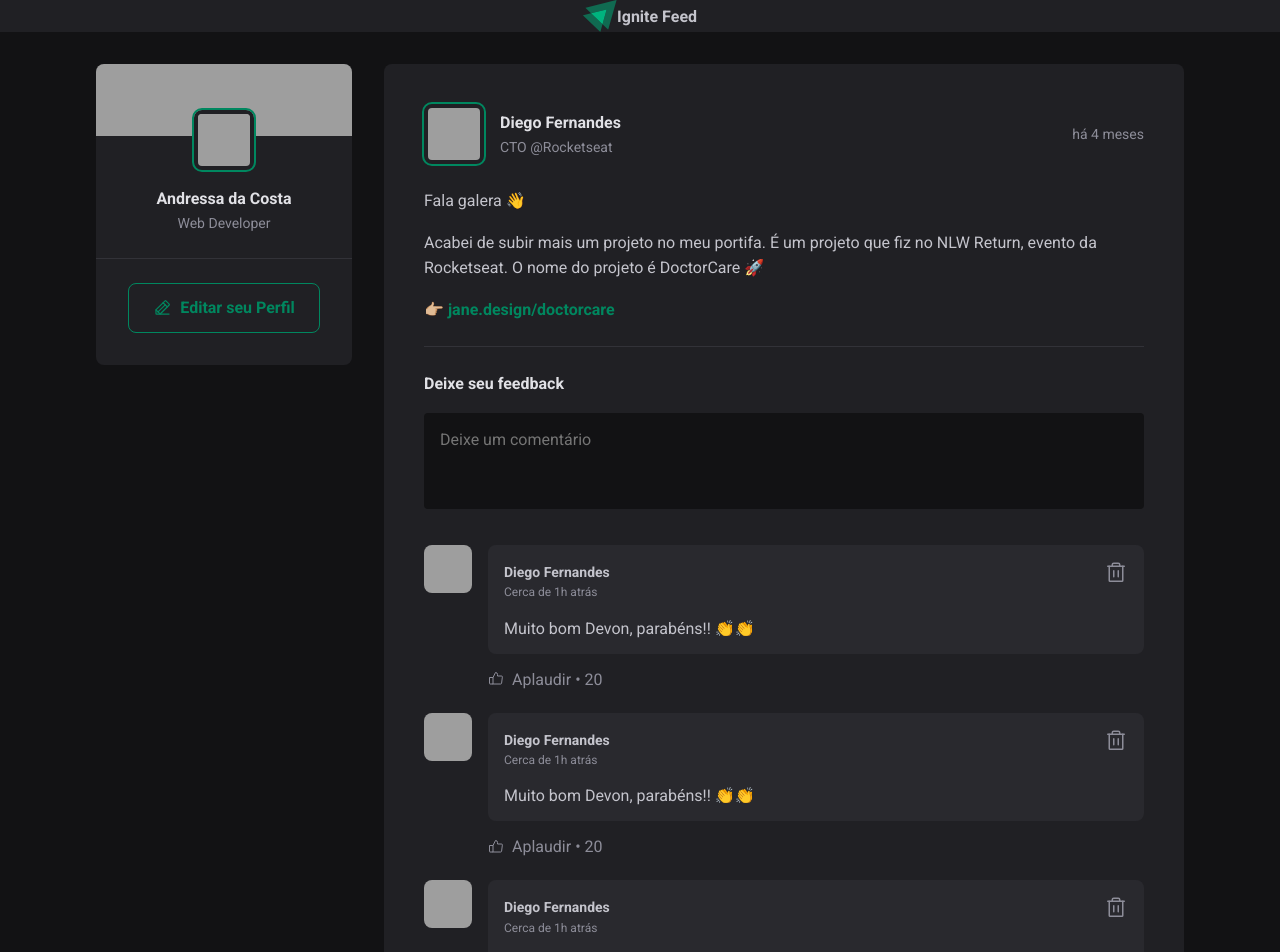
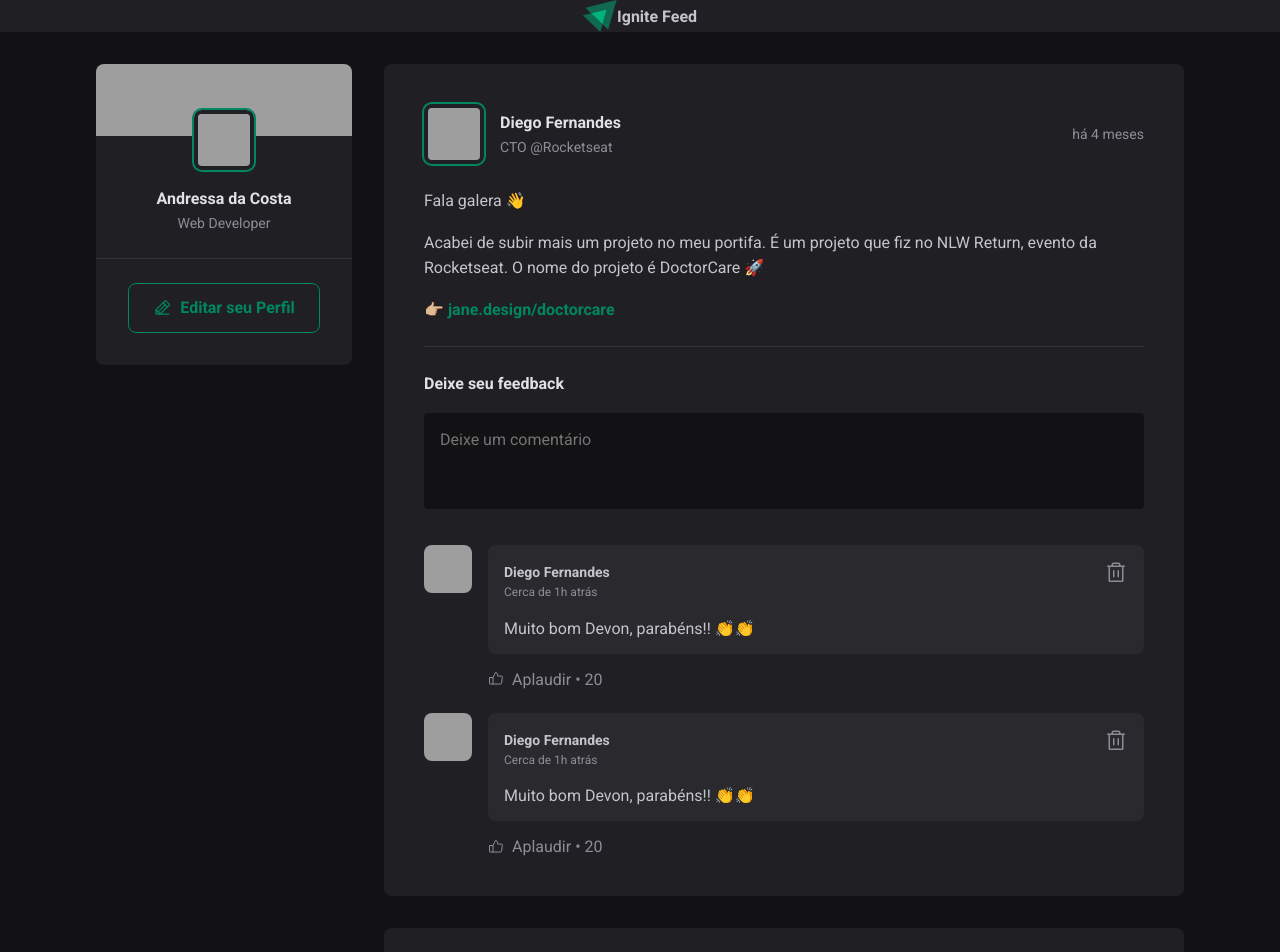
Before and after one commit to AndressaDaCosta/trilha-ignite-reactjs, a React (Vite) app in the folder 01-fundamentos-reactjs/: page / in a window 1280 px wide. Shown: the top 952 px of the page. Built offline with nearby package versions, Linux system fonts and the light colour scheme; grey boxes are pictures that could not be loaded.

Commit message:
Estado (useState)

```diff
--- a/01-fundamentos-reactjs/src/components/Post.jsx
+++ b/01-fundamentos-reactjs/src/components/Post.jsx
@@ -3,10 +3,14 @@
 
 import { Avatar } from './Avatar';
 import { Comment } from './Comment';
+import { useState } from 'react';
 
 import styles from './Post.module.css';
 
 export function Post({ author, publishedAt, content }) {
+	// estado = variáveis que eu quero que o componente monitore
+	const [comments, setComments] = useState([1, 2]);
+
 	const publishedDateFormatted = format(
 		publishedAt,
 		"d 'de' LLLL 'às' HH:mm'h'",
@@ -19,6 +23,15 @@
 		locale: ptBR,
 		addSuffix: true
 	});
+
+	// evento do usuário padrao handle...
+	function handleCrateNewComment() {
+		event.preventDefault();
+
+		// setComments([1,2,3]); imutabilidade
+		// ... spread operator
+		setComments([...comments, comments.length + 1]);
+	}
 
 	return (
 		<article className={styles.post}>
@@ -52,7 +65,9 @@
 				})}
 			</div>
 
-			<form className={styles.commentForm}>
+			<form
+				onSubmit={handleCrateNewComment}
+				className={styles.commentForm}>
 				<strong>Deixe seu feedback</strong>
 
 				<textarea placeholder="Deixe um comentário" />
@@ -63,9 +78,9 @@
 			</form>
 
 			<div className={styles.commentList}>
-				<Comment />
-				<Comment />
-				<Comment />
+				{comments.map((comment) => {
+					return <Comment />;
+				})}
 			</div>
 		</article>
 	);
```
